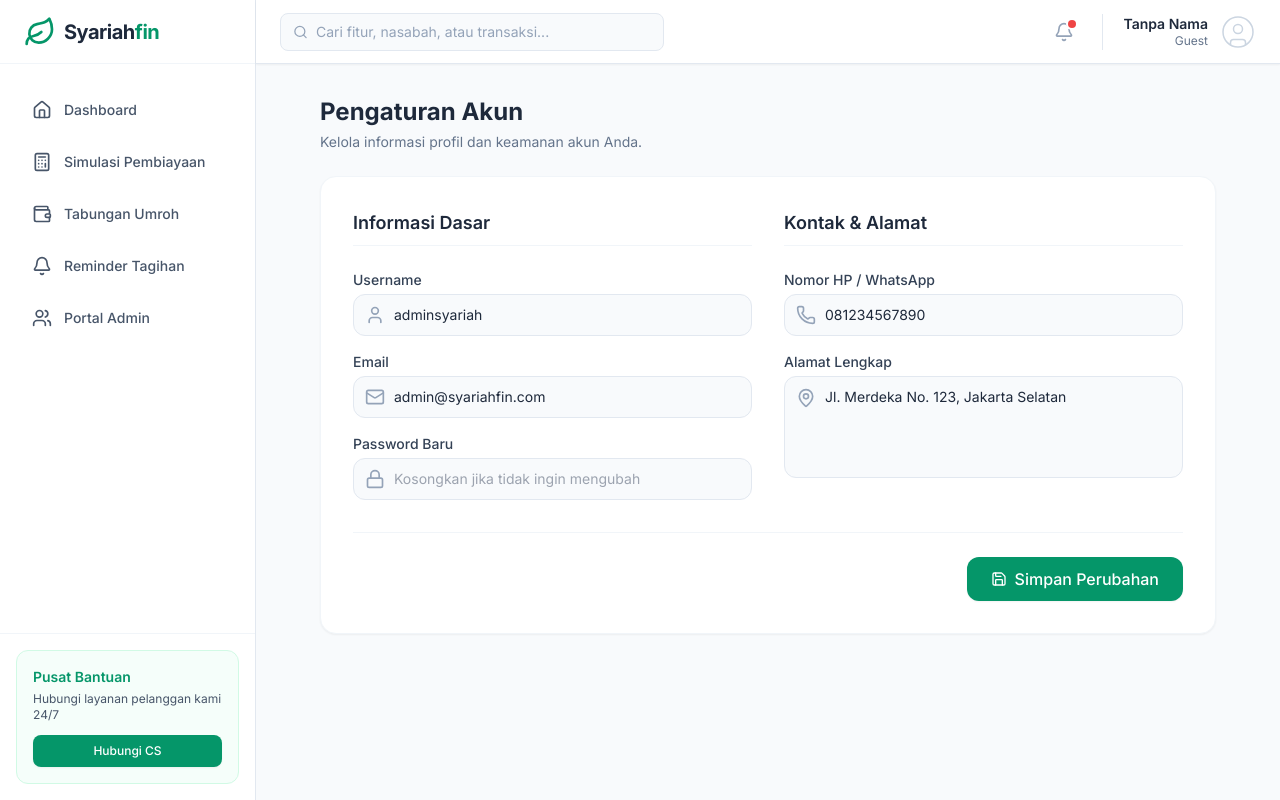
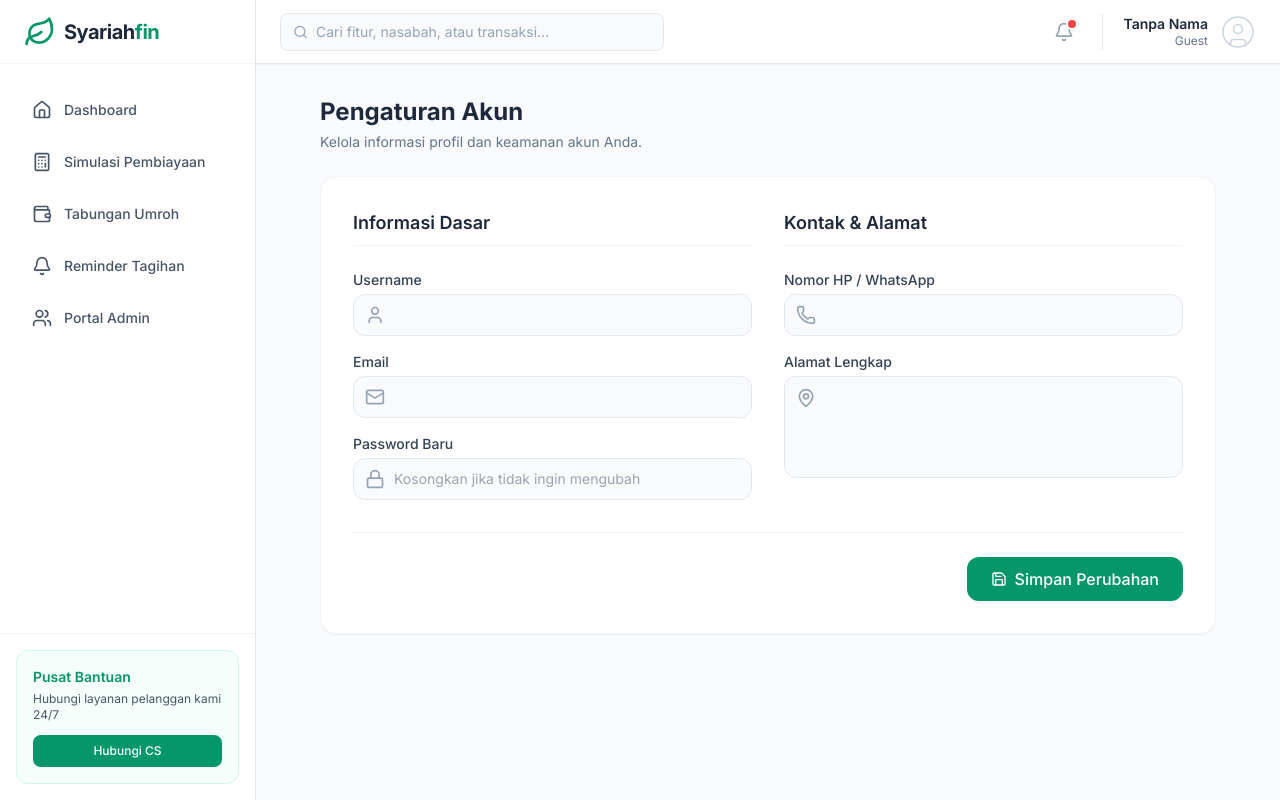
Before and after one commit to officialmurdifinstudio-code/vibecoding-syariahfin, a React (Vite) app: page /settings in a window 1280 px wide. Built offline with nearby package versions, Linux system fonts and the light colour scheme.

Commit message:
Fix bug update user di PortalAdmin & Update state halaman Settings dari local storage

```diff
--- a/src/pages/PortalAdmin.jsx
+++ b/src/pages/PortalAdmin.jsx
@@ -116,12 +116,31 @@ export default function PortalAdmin() {
 
   const handleSubmit = async (e) => {
     e.preventDefault();
-    // TODO: logic tambah pengguna baru manual dan edit menu
-    // Untuk saat ini kita handle local state karena form ini kompleks
     if (editingUser) {
-      setUsers(users.map(u => u.id === editingUser.id ? { ...formData, id: u.id } : u));
+      const dataUpdate = {
+        namaLengkap: formData.name,
+        email: formData.email,
+        role: formData.role,
+        is_active: formData.status === 'active',
+        menus: formData.menus
+      };
+
+      const res = await authService.updateUserRoleStatus(editingUser.id, dataUpdate);
+
+      if (res.success) {
+        setUsers(users.map(u => u.id === editingUser.id ? {
+          ...u,
+          name: formData.name,
+          email: formData.email,
+          role: formData.role,
+          status: formData.status,
+          menus: formData.menus
+        } : u));
+      } else {
+        alert("Gagal mengubah pengguna: " + res.error);
+      }
     } else {
-      setUsers([...users, { ...formData, id: Date.now().toString() }]);
+      alert("Fitur tambah Admin manual segera hadir. Tambah pengguna lokal harap melalui laman /register.");
     }
     handleCloseModal();
   };
--- a/src/pages/Settings.jsx
+++ b/src/pages/Settings.jsx
@@ -2,12 +2,20 @@ import { useState } from 'react';
 import { Save, User, Mail, Lock, Phone, MapPin } from 'lucide-react';
 
 export default function Settings() {
-  const [formData, setFormData] = useState({
-    username: 'adminsyariah',
-    email: 'admin@syariahfin.com',
-    password: '',
-    phone: '081234567890',
-    address: 'Jl. Merdeka No. 123, Jakarta Selatan'
+  const [formData, setFormData] = useState(() => {
+    const localUser = localStorage.getItem('syariahfin_user');
+    let user = null;
+    if (localUser) {
+      user = JSON.parse(localUser);
+    }
+
+    return {
+      username: user ? (user.namaLengkap || 'Tanpa Nama') : '',
+      email: user ? (user.email || '') : '',
+      password: '',
+      phone: user ? (user.noWhatsapp || '') : '',
+      address: user ? (user.alamat || '') : ''
+    };
   });
 
   const handleChange = (e) => {
```
